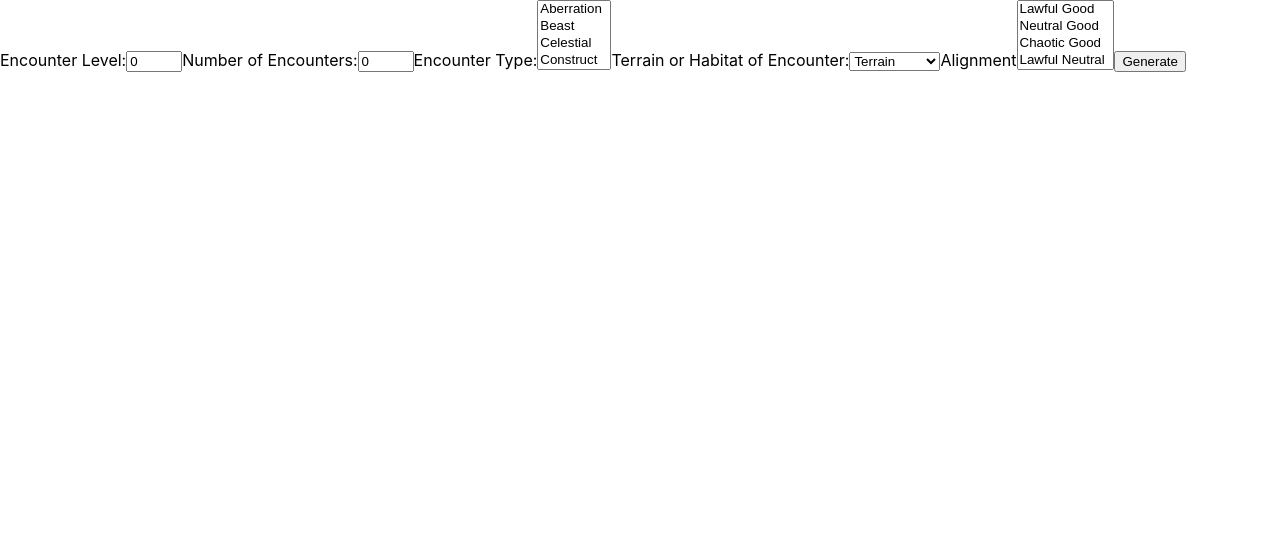
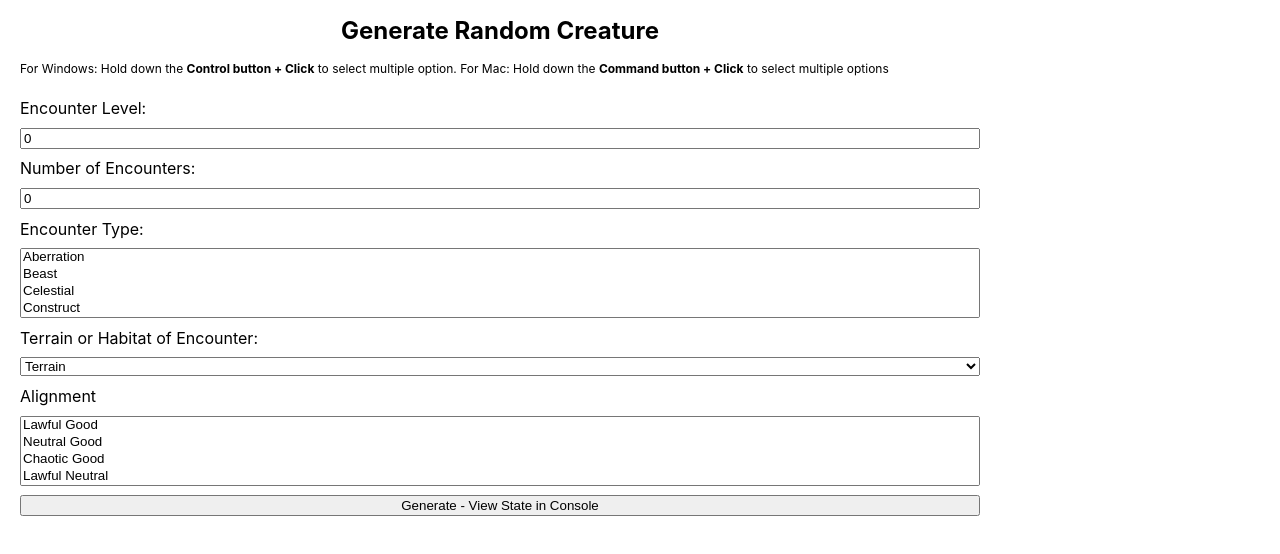
Before and after one commit to DuckEverlasting/Random-Character-Generator, a React (Create React App) app: page / in a window 1280 px wide. Shown: the top 554 px of the page. Built offline with nearby package versions, Linux system fonts and the light colour scheme.

Commit message:
general form boilerplate for testing BE

```diff
--- a/src/App.css
+++ b/src/App.css
@@ -0,0 +1,25 @@
+.form-container {
+    max-width:1000px;
+    height:1200px;
+}
+
+.form-container form {
+    display:flex;
+    flex-direction: column;
+    padding: 1%;
+    margin:1%;
+}
+
+.form-container form input,select {
+    margin:1% 0;
+}
+
+.form-container .instructions {
+    font-size: 0.75rem;
+    padding: 0 2%;
+}
+
+.form-container h1 {
+    text-align:center;
+    font-size:1.5rem;
+}
--- a/src/components/CreatureForm.jsx
+++ b/src/components/CreatureForm.jsx
@@ -22,6 +22,7 @@ class CreatureForm extends Component {
 
     onSubmitHandler = event => {
         event.preventDefault();
+        console.log(this.state.info);
 
     }
 
@@ -71,11 +72,12 @@ class CreatureForm extends Component {
     }
 
     render() {
-        console.log(this.state.info);
-
         return (
             <div className='form-container'>
-            {this.state.error && this.state.message}
+                <h1>Generate Random Creature</h1>
+                <p className='instructions'>For Windows: Hold down the <strong>Control button + Click</strong> to select multiple option.
+                For Mac: Hold down the <strong>Command button + Click</strong> to select multiple options</p>
+
                 <form onSubmit={this.onSubmitHandler} autoComplete='off'>
 
                     Encounter Level:
@@ -161,7 +163,7 @@ class CreatureForm extends Component {
                         <option value="Chaotic Evil">Chaotic Evil</option>
                     </select>
 
-                    <button type="submit">Generate</button>
+                    <button type="submit">Generate - View State in Console</button>
                 </form>
             </div>
         );
```
